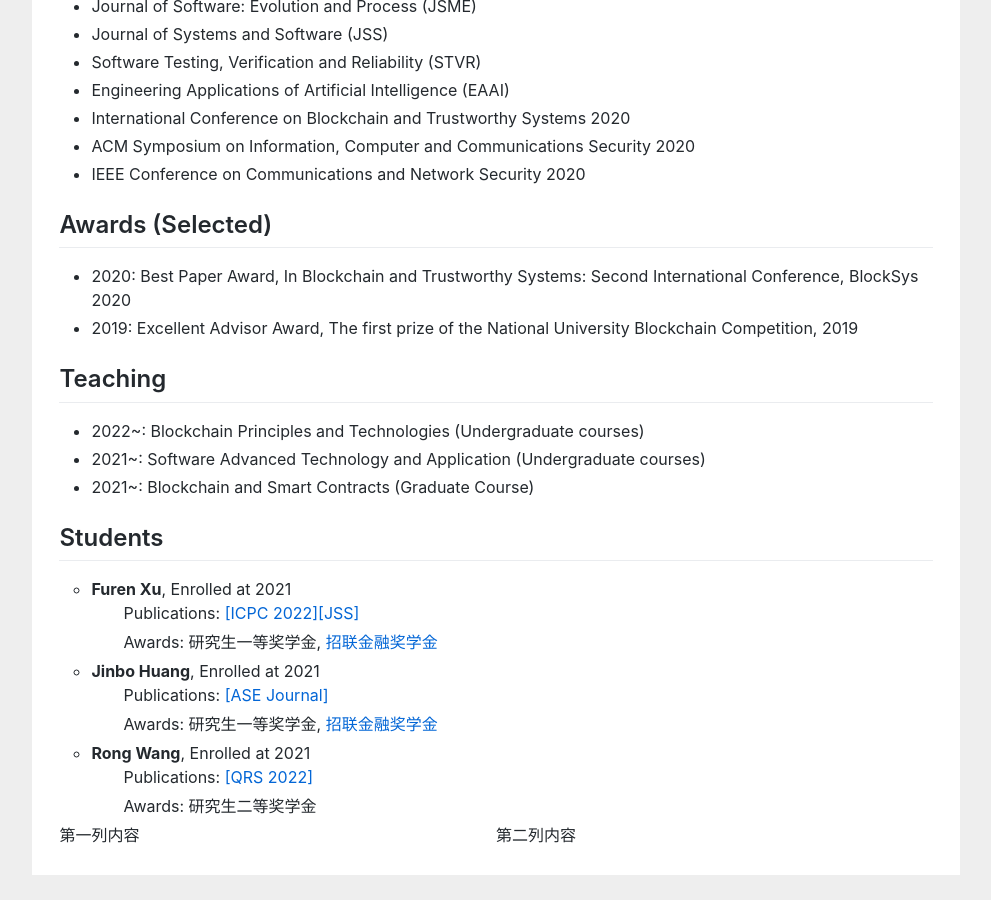
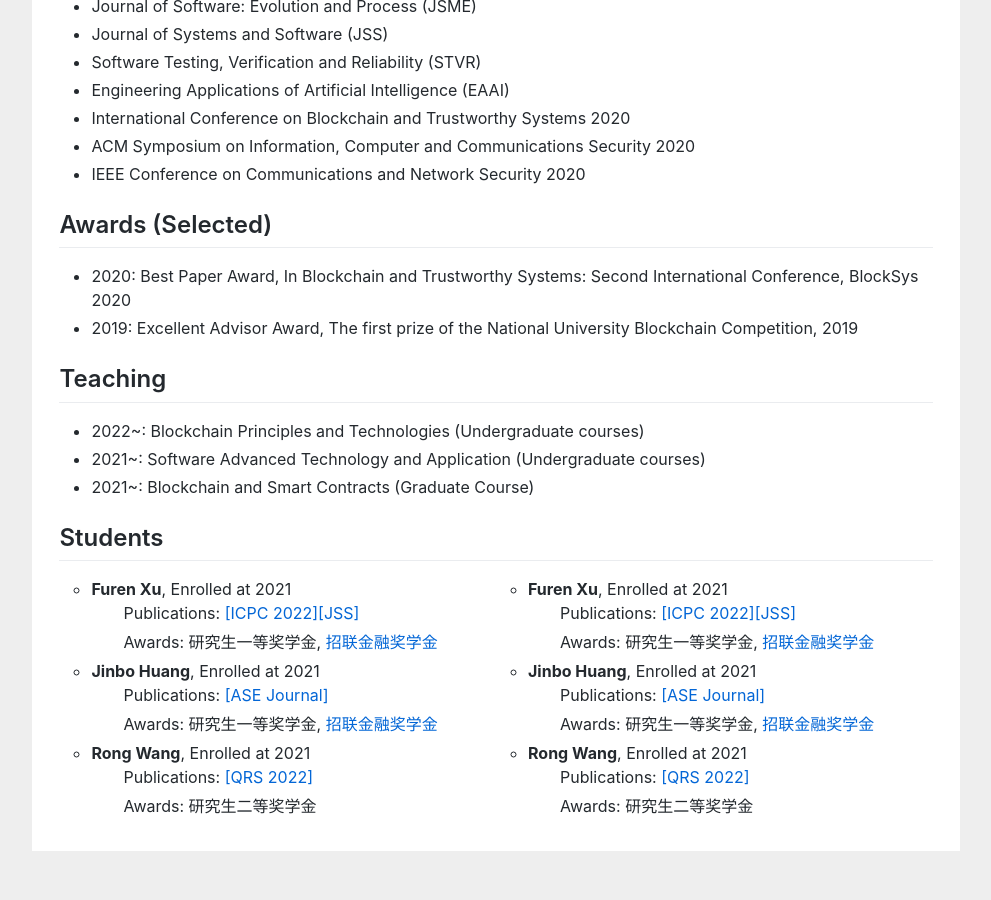
Before and after one commit to huangyuan-hy/huangyuan-hy.github.io, a Jekyll site: the page index.html, which Jekyll copies as it is, in a window 1280 px wide and 900 px high, scrolled down 4007 px. Shown: the whole window, without its empty margins (144-1135 px from the left). Built offline with Jekyll 4.4.1, drawn with Linux system fonts in a browser that asks for light colours; after the commit the page ends 4883 px from its top, so only the background shows below that.

Commit message:
Update index.html

```diff
--- a/index.html
+++ b/index.html
@@ -235,7 +235,10 @@ empirical study to learn how programmers reuse code on <a href="https://stackove
 
 
 				<h2>Students</h2>
-				<ul>
+
+
+   <div class="container">
+        <div class="column">				<ul>
 
 <li type="circle"><b>Furen Xu</b>, Enrolled at 2021</li>
     <p style="text-indent:2em;">Publications: <a href="https://dl.acm.org/doi/abs/10.1145/3524610.3527923">[ICPC 2022][JSS]</a></p>
@@ -249,11 +252,22 @@ empirical study to learn how programmers reuse code on <a href="https://stackove
     <p style="text-indent:2em;">Publications: <a href="https://qrs22.techconf.org/">[QRS 2022]</a></p>
     <p style="text-indent:2em; line-height:2px;">Awards: 研究生二等奖学金</p>
 
-				</ul>
+				</ul></div>
+        <div class="column">				<ul>
 
-   <div class="container">
-        <div class="column">第一列内容</div>
-        <div class="column">第二列内容</div>
+<li type="circle"><b>Furen Xu</b>, Enrolled at 2021</li>
+    <p style="text-indent:2em;">Publications: <a href="https://dl.acm.org/doi/abs/10.1145/3524610.3527923">[ICPC 2022][JSS]</a></p>
+	<p style="text-indent:2em; line-height:2px;">Awards: 研究生一等奖学金, <a href="https://sse.sysu.edu.cn/article/403">招联金融奖学金</a></p>
+
+<li type="circle"><b>Jinbo Huang</b>, Enrolled at 2021</li>
+    <p style="text-indent:2em;">Publications: <a href="https://link.springer.com/article/10.1007/s10515-022-00374-6">[ASE Journal]</a></p>
+   <p style="text-indent:2em; line-height:2px;"> Awards: 研究生一等奖学金, <a href="https://sse.sysu.edu.cn/article/403">招联金融奖学金</a></p>
+
+<li type="circle"><b>Rong Wang</b>, Enrolled at 2021</li>
+    <p style="text-indent:2em;">Publications: <a href="https://qrs22.techconf.org/">[QRS 2022]</a></p>
+    <p style="text-indent:2em; line-height:2px;">Awards: 研究生二等奖学金</p>
+
+				</ul></div>
     </div>
 
 			</article>
```
